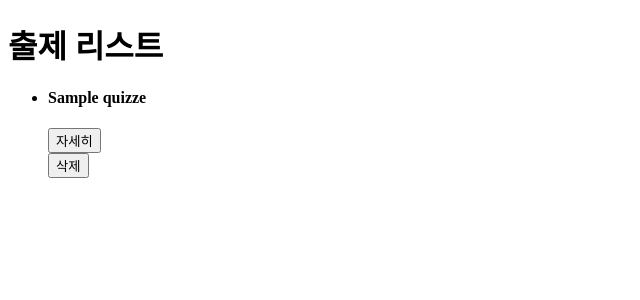
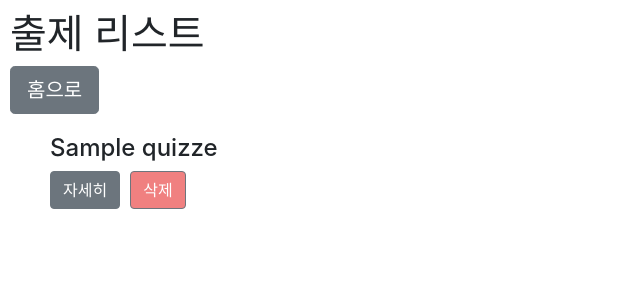
Before and after one commit to baebang/DOTORI, a Flask app: page /quizlist in a window 1280 px wide. Shown: the top 300 px of the page, without its empty margins (0-640 px from the left). Run offline with Flask 2, Linux system fonts and the light colour scheme; the visitor is signed in with stand-in values (Sample User, id 1); a database or web service that is not in the repository returns one stand-in record (values such as "Sample title").

Commit message:
css 수정

```diff
--- a/templates/quizlist.html
+++ b/templates/quizlist.html
@@ -5,6 +5,14 @@
     <meta http-equiv="X-UA-Compatible" content="IE=edge" />
     <meta name="viewport" content="width=device-width, initial-scale=1.0" />
     <title>출제한 문제 리스트</title>
+
+    <!-- Bootstrap CSS -->
+    <link
+      rel="stylesheet"
+      href="https://cdn.jsdelivr.net/npm/bootstrap@4.6.0/dist/css/bootstrap.min.css"
+      integrity="sha384-B0vP5xmATw1+K9KRQjQERJvTumQW0nPEzvF6L/Z6nronJ3oUOFUFpCjEUQouq2+l"
+      crossorigin="anonymous"
+    />
 
     <script
       src="https://code.jquery.com/jquery-3.5.1.slim.min.js"
@@ -24,25 +32,57 @@
       }
     </script>
     <style>
+      body {
+        margin: 10px;
+      }
+      .quiz-list {
+        list-style: none;
+      }
+      .madequiz {
+        margin-top: 20px;
+      }
       .quiz-modify-box {
         border: 1px solid black;
         display: none;
+        padding: 20px;
+      }
+      .remove {
+        background-color: lightcoral;
+        margin-left: 10px;
+      }
+      .buttons {
+        display: flex;
       }
     </style>
   </head>
   <body>
     <h1>출제 리스트</h1>
+    <button
+      onClick="window.location='profile'"
+      class="btn btn-secondary btn-lg"
+    >
+      홈으로
+    </button>
     <ul class="quiz-list">
       {% for quiz in madequiz %}
       <li class="madequiz" id="{{quiz._id}}">
         <div class="quiz-info">
           <h4>{{ quiz.question }}</h4>
         </div>
-        <div class="quiz-button">
-          <button onClick="modifyQuiz('${{quiz._id}}')">자세히</button>
+        <div class="buttons">
+          <button
+            onClick="modifyQuiz('${{quiz._id}}')"
+            class="btn btn-secondary"
+          >
+            자세히
+          </button>
           <form action="/quizlist/delete" method="POST">
             <input type="hidden" value="{{quiz._id}}" name="id" />
-            <input class="btn btn-primary" type="submit" value="삭제" />
+            <input
+              class="btn btn-secondary remove"
+              type="submit"
+              value="삭제"
+            />
           </form>
         </div>
         <div class="quiz-modify-box">
@@ -81,7 +121,11 @@
                 required
               />
             </div>
-            <input class="btn btn-primary" type="submit" value="저장" />
+            <input
+              class="btn btn-secondary btn-lg"
+              type="submit"
+              value="저장"
+            />
           </form>
         </div>
       </li>
```
Also changed, not shown: static/css/ranking.css (+6 -19 lines), templates/newquiz.html (+7 -1 lines), templates/ranking.html (+3 -4 lines).
